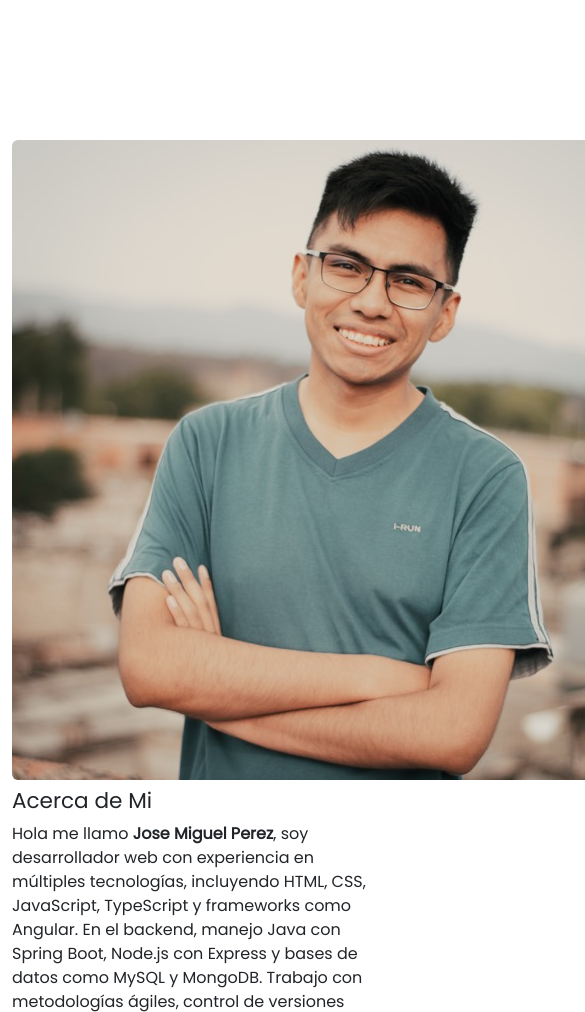
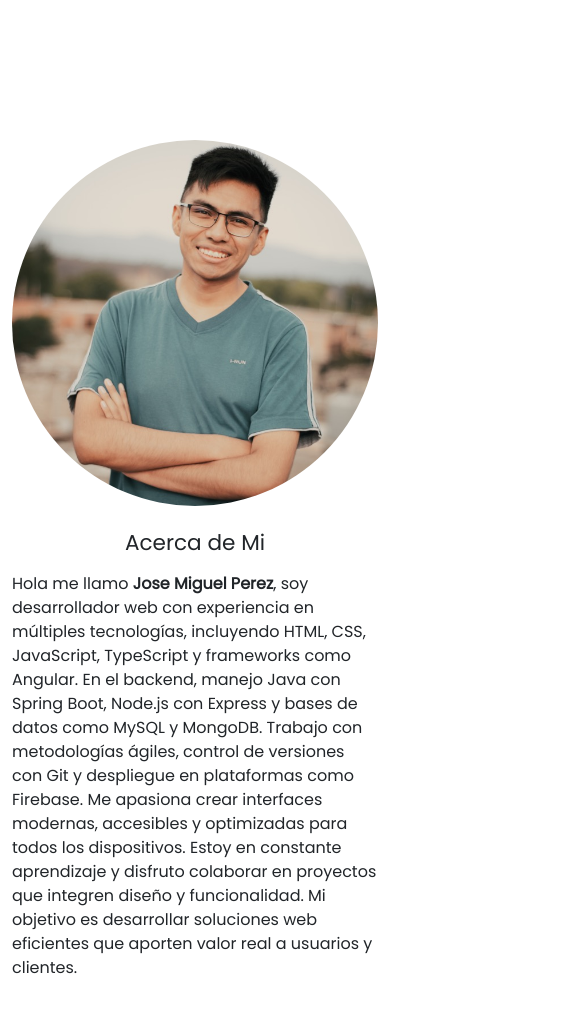
Before and after one commit to miguelperezlq/porfolio-PySW2025, a plain HTML site: page index.html in a window 390 px wide. Shown: the part 720-1732 px from the top of the page, 585 px wide, since content can reach past the window. Drawn offline with nearby package versions, Linux system fonts and the light colour scheme; a web font is replaced by a local one.

Commit message:
Update index.html
corrección de responsive

```diff
--- a/index.html
+++ b/index.html
@@ -60,12 +60,12 @@
       <!-- Inicio de Acerca de mi -->
        <section id="about" class="py-2">
             <div class="container">
-                <div class="row py-2">
-                    <div class="col-md">
-                        <img src="img/profile.jpeg" class="rounded mx-auto d-block" alt="yo">
+                <div class="row py-2 align-items-center" >
+                    <div class="col-md text-center mb-3 mb-md-0">
+                        <img src="img/profile.jpeg" class="rounded-circle img-fluid" alt="yo">
                     </div>
-                    <div class="col-md">
-                        <h4 class="mt-2 mb-2 text-lg-center">Acerca de Mi</h4>
+                    <div class="col-md-8">
+                        <h4 class="mt-2 mb-3 text-center text-md-start">Acerca de Mi</h4>
                         <p class="text-lg-center">
                             Hola me llamo <strong>Jose Miguel Perez</strong>, soy desarrollador web con experiencia en múltiples tecnologías, incluyendo HTML, CSS, JavaScript, TypeScript y frameworks como Angular. En el backend, manejo Java con Spring Boot, Node.js con Express y bases de datos como MySQL y MongoDB. Trabajo con metodologías ágiles, control de versiones con Git y despliegue en plataformas como Firebase. Me apasiona crear interfaces modernas, accesibles y optimizadas para todos los dispositivos. Estoy en constante aprendizaje y disfruto colaborar en proyectos que integren diseño y funcionalidad. Mi objetivo es desarrollar soluciones web eficientes que aporten valor real a usuarios y clientes.
                         </p>
```
